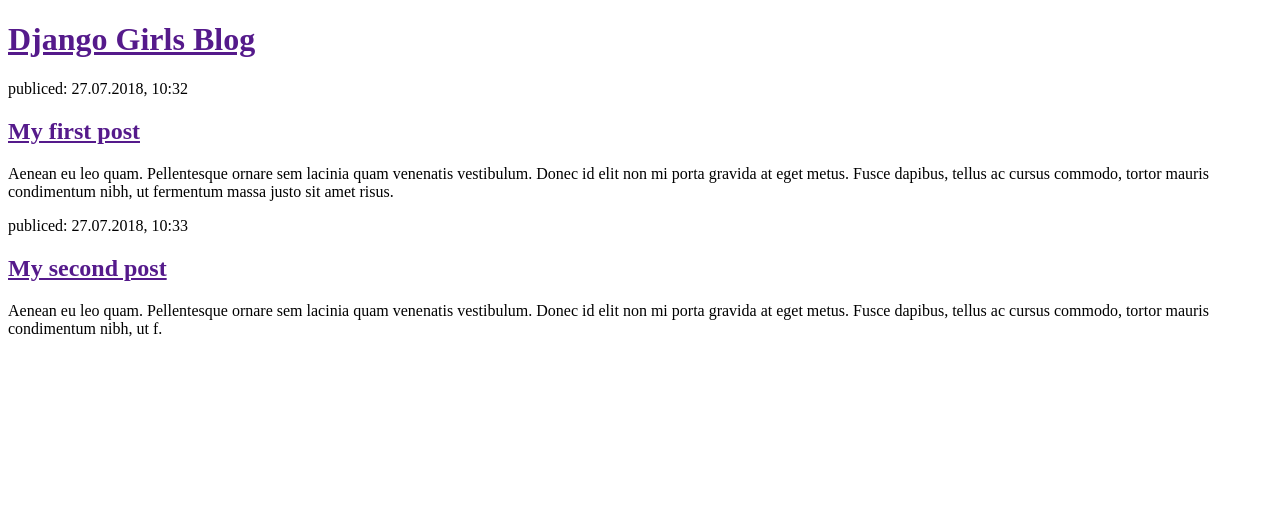
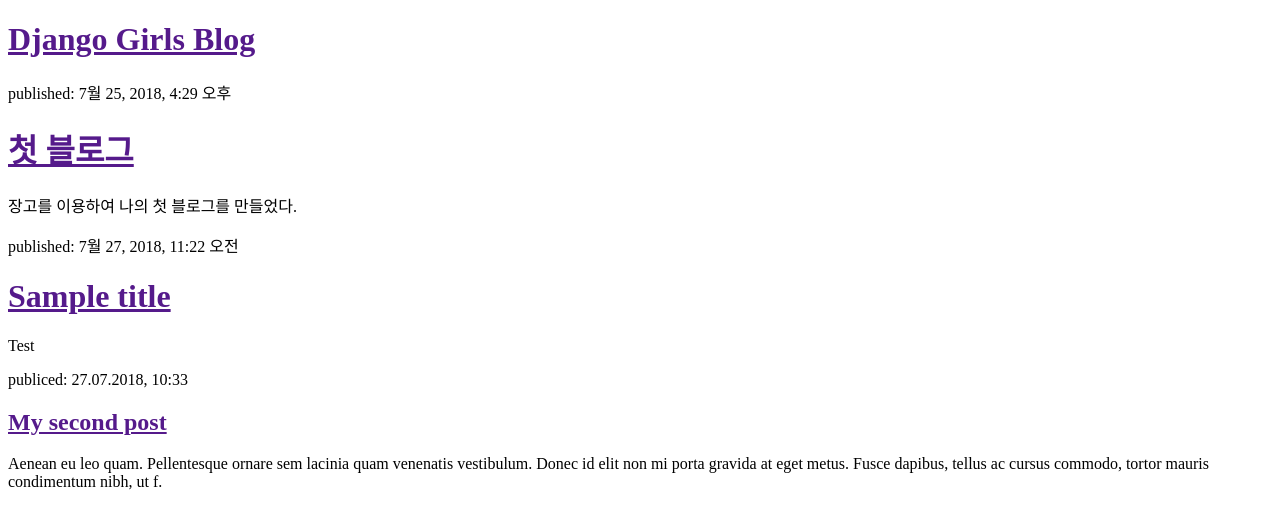
Before and after one commit to examgs/my-first-blog, a Django app: page / in a window 1280 px wide. Shown: the top 529 px of the page. Run offline with Django 3.2, Linux system fonts and the light colour scheme; data comes from the database, SQL or seed files in the repository; both versions use the stored data as it was after the commit.

Commit message:
Modified templates to display posts from databse.

```diff
--- a/blog/templates/blog/post_list.html
+++ b/blog/templates/blog/post_list.html
@@ -9,11 +9,13 @@
 			<h1><a href="">Django Girls Blog</a></h1>
 		</div>
 
+	{% for post in posts %}
 		<div>
-			<p>publiced: 27.07.2018, 10:32</p>
-			<h2><a href="">My first post</a></h2>
-			<p>Aenean eu leo quam. Pellentesque ornare sem lacinia quam venenatis vestibulum. Donec id elit non mi porta gravida at eget metus. Fusce dapibus, tellus ac cursus commodo, tortor mauris condimentum nibh, ut fermentum massa justo sit amet risus.</p>
+			<p>published: {{ post.published_date }}</p>
+			<h1><a href="">{{ post.title }}</a></h1>
+			<p>{{ post.text|linebreaksbr }}</p>
 		</div>
+	{% endfor %}
 
 		<div>
 			<p>publiced: 27.07.2018, 10:33</p>
--- a/blog/views.py
+++ b/blog/views.py
@@ -1,4 +1,7 @@
 from django.shortcuts import render
+from django.utils import timezone
+from .models import Post
 
 def post_list(request):
-    return render(request, 'blog/post_list.html', {})
+    posts = Post.objects.filter(published_date__lte=timezone.now()).order_by('published_date')
+    return render(request, 'blog/post_list.html', {'posts': posts})
```
Also changed, not shown: db.sqlite3.
